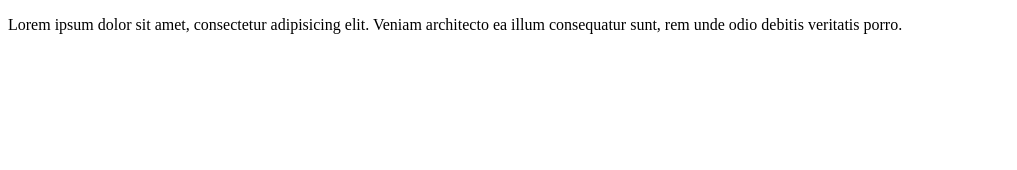
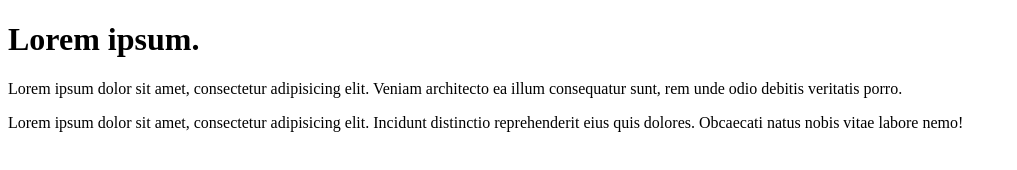
Before and after one commit to CarpeNoctemDev/demo, a plain HTML site: page index.html in a window 1280 px wide. Shown: the whole page, without its empty margins (0-1017 px from the left). Drawn offline with Linux system fonts and the light colour scheme.

Commit message:
Add structure to HTML

```diff
--- a/index.html
+++ b/index.html
@@ -4,6 +4,10 @@
 		<title>Demo</title>
 	</head>
 	<body>
+		<h1>Lorem ipsum.</h1>
+
 		<p>Lorem ipsum dolor sit amet, consectetur adipisicing elit. Veniam architecto ea illum consequatur sunt, rem unde odio debitis veritatis porro.</p>
+
+		<p>Lorem ipsum dolor sit amet, consectetur adipisicing elit. Incidunt distinctio reprehenderit eius quis dolores. Obcaecati natus nobis vitae labore nemo!</p>
 	</body>
 </html>
```
